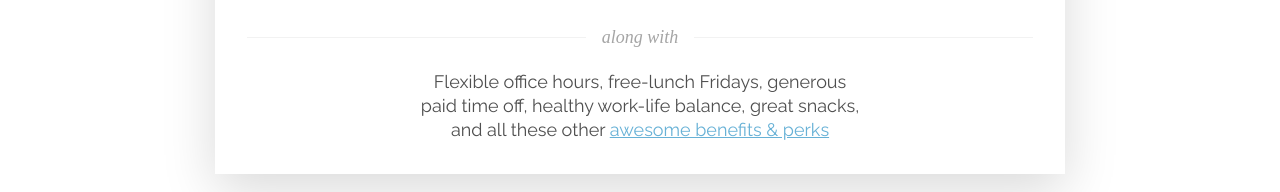
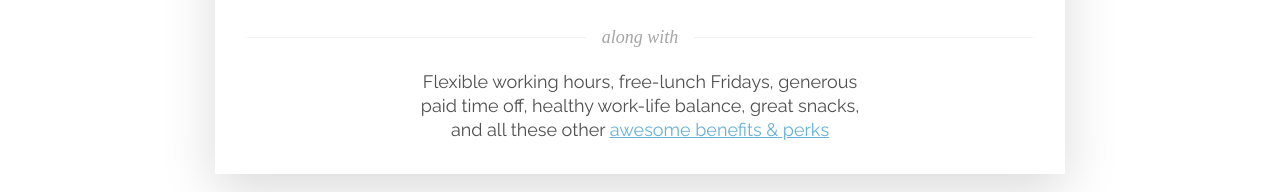
Before and after one commit to sparksuite/salary-calculator, a React (Create React App) app: page / in a window 1280 px wide. Shown: the part 908-1100 px from the top of the page. Built offline with nearby package versions, Linux system fonts and the light colour scheme; a web font is replaced by a local one.

Commit message:
Change term "office hours" to "working hours" to match handbook

```diff
--- a/src/components/compensation.tsx
+++ b/src/components/compensation.tsx
@@ -136,7 +136,7 @@ const Compensation: React.FC = () => {
 			<Divider text='along with' />
 
 			<Perks>
-				Flexible office hours, free-lunch Fridays, generous paid time off,
+				Flexible working hours, free-lunch Fridays, generous paid time off,
 				healthy work-life balance, great snacks, and all these other{' '}
 				<a
 					href='https://handbook.sparksuite.com'
```
Also changed, not shown: 1 other file (tests, documents, lock files or other folders).
